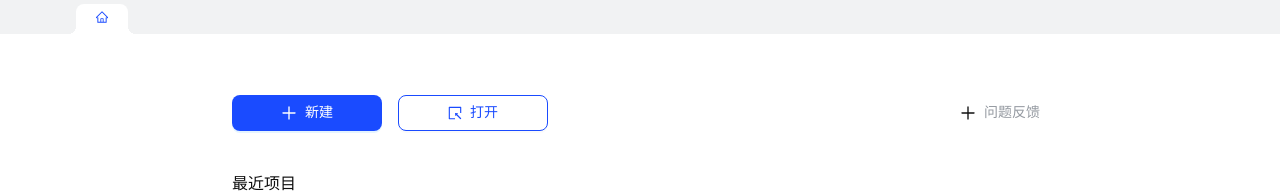
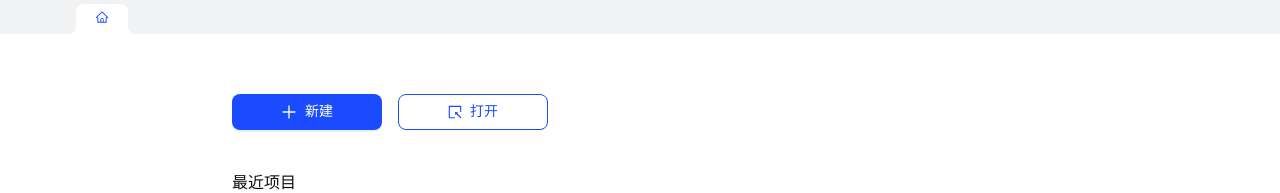
Before and after one commit to infinite2009/ditto, a React (Vite) app: page /home in a window 1280 px wide. Shown: the top 193 px of the page. Built offline with nearby package versions, Linux system fonts and the light colour scheme.

Commit message:
chore: task_id=1156867193003092459 remove feedback

```diff
--- a/src/pages/home/index.module.less
+++ b/src/pages/home/index.module.less
@@ -80,10 +80,6 @@
 }
 
 .left {
-  .lateral();
-}
-
-.right {
   .lateral();
 }
 
--- a/src/pages/home/index.tsx
+++ b/src/pages/home/index.tsx
@@ -334,10 +334,6 @@ export default function Home({ onOpenProject, onDeleteProject, onRenameProject }
               打开
             </Button>
           </div>
-          <div className={style.right}>
-            <PlusOutlined className={style.feedbackIcon} />
-            <span className={style.feedbackTitle}>问题反馈</span>
-          </div>
         </div>
         <h3 className={style.title}>最近项目</h3>
         <div className={style.projectList}>
```
